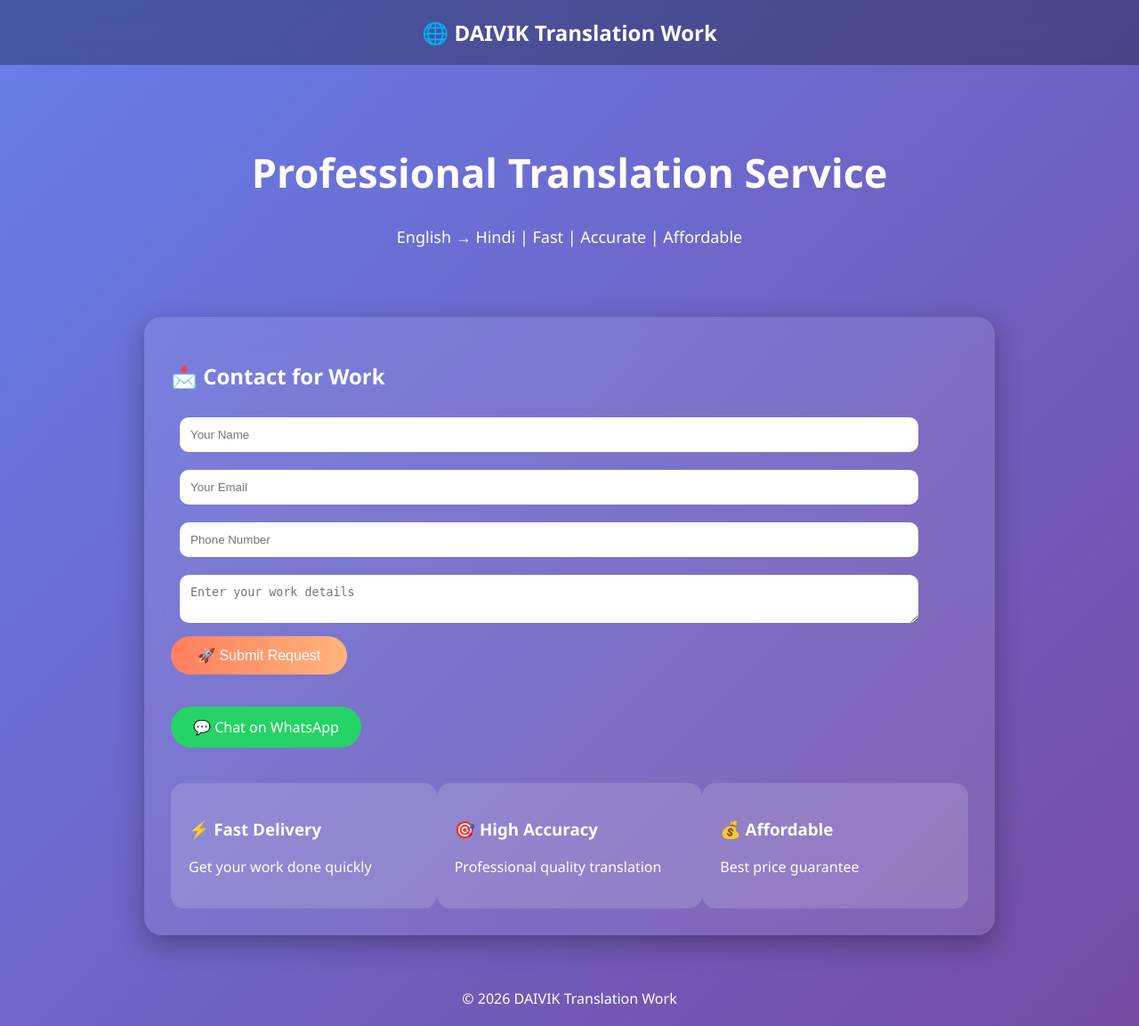
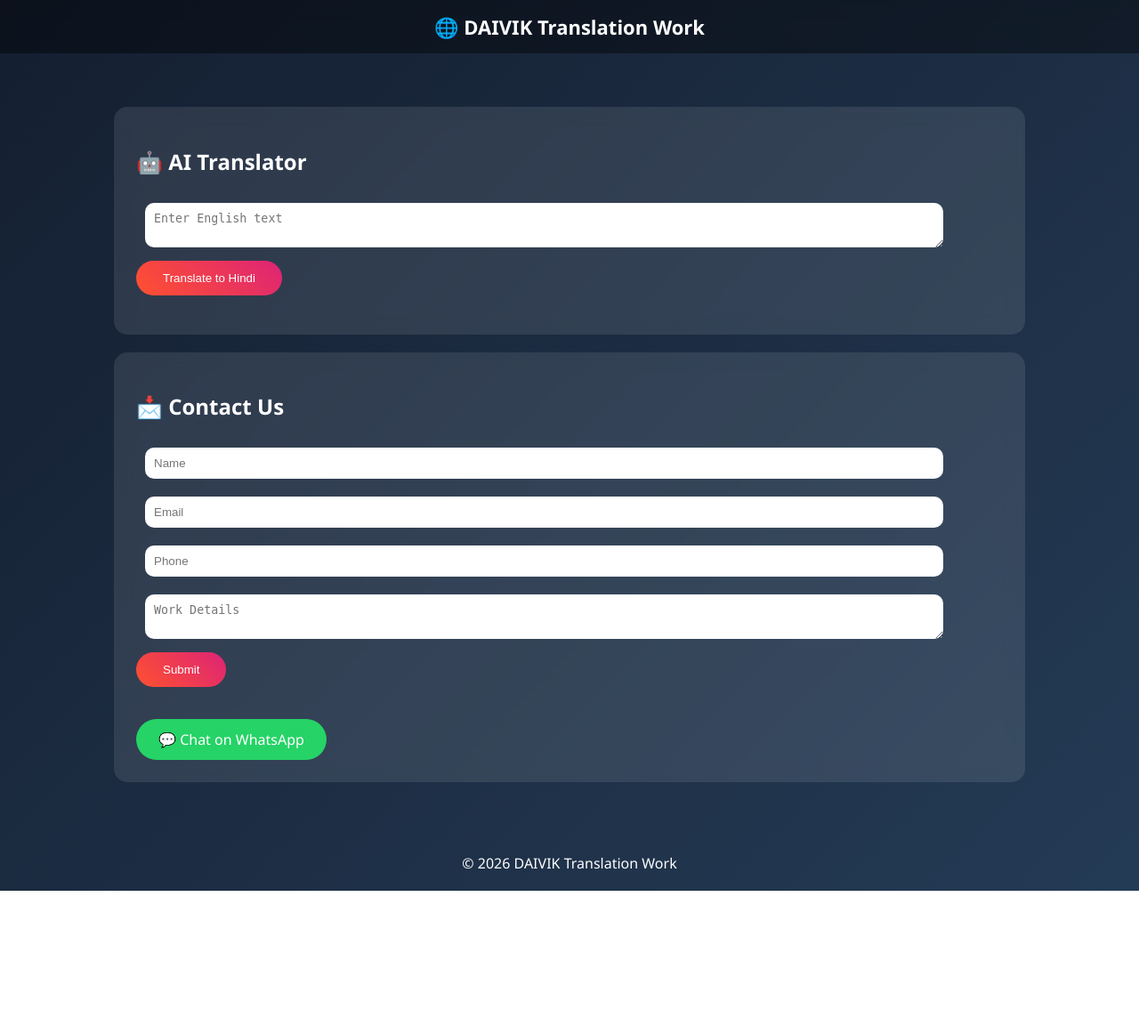
Before and after one commit to placementcellvvw/translator-website, a Flask app: page / in a window 1280 px wide. Shown: the whole page at 89% size. After the commit the page ends 1001 px from the top, so only its background shows below. Run offline with Flask 3, Linux system fonts and the light colour scheme.

Commit message:
Refactor index.html for design and functionality
Updated styles and layout for improved design and usability. Removed unused sections and added new contact form.

```diff
--- a/templates/index.html
+++ b/templates/index.html
@@ -9,70 +9,59 @@
 body {
     margin: 0;
     font-family: 'Segoe UI', sans-serif;
-    background: linear-gradient(135deg, #667eea, #764ba2);
+    background: linear-gradient(135deg, #141e30, #243b55);
     color: white;
-    overflow-x: hidden;
 }
 
 /* Navbar */
 .navbar {
-    padding: 20px;
+    position: sticky;
+    top: 0;
+    background: rgba(0,0,0,0.4);
+    backdrop-filter: blur(10px);
+    padding: 15px;
     text-align: center;
-    font-size: 24px;
+    font-size: 22px;
     font-weight: bold;
-    background: rgba(0,0,0,0.3);
-    backdrop-filter: blur(10px);
 }
 
-/* Hero */
-.hero {
-    text-align: center;
-    padding: 60px 20px;
-    animation: fadeIn 2s ease;
+/* Section */
+.section {
+    width: 80%;
+    margin: auto;
+    padding: 40px 0;
 }
 
-.hero h1 {
-    font-size: 45px;
+/* Card */
+.card {
+    background: rgba(255,255,255,0.1);
+    padding: 25px;
+    border-radius: 15px;
+    backdrop-filter: blur(10px);
+    margin: 20px 0;
 }
 
-.hero p {
-    font-size: 18px;
-}
-
-/* Glass Card */
-.container {
-    width: 70%;
-    margin: auto;
-    padding: 30px;
-    border-radius: 20px;
-    background: rgba(255,255,255,0.1);
-    backdrop-filter: blur(15px);
-    box-shadow: 0px 10px 30px rgba(0,0,0,0.3);
-    animation: slideUp 1.5s ease;
-}
-
-/* Inputs */
+/* Input */
 input, textarea {
     width: 90%;
-    padding: 12px;
+    padding: 10px;
     margin: 10px;
     border-radius: 10px;
     border: none;
 }
 
-/* Buttons */
-button {
-    background: linear-gradient(to right, #ff7e5f, #feb47b);
+/* Button */
+.btn {
+    background: linear-gradient(45deg, #ff512f, #dd2476);
+    padding: 12px 30px;
+    border-radius: 30px;
+    border: none;
     color: white;
-    padding: 12px 30px;
-    border: none;
-    border-radius: 30px;
     cursor: pointer;
-    font-size: 16px;
     transition: 0.3s;
 }
 
-button:hover {
+.btn:hover {
     transform: scale(1.1);
 }
 
@@ -85,48 +74,12 @@ button:hover {
     border-radius: 30px;
     color: white;
     text-decoration: none;
-    transition: 0.3s;
-}
-
-.whatsapp:hover {
-    transform: scale(1.1);
-}
-
-/* Features */
-.features {
-    display: flex;
-    justify-content: space-around;
-    margin-top: 40px;
-}
-
-.feature {
-    width: 30%;
-    background: rgba(255,255,255,0.15);
-    padding: 20px;
-    border-radius: 15px;
-    transition: 0.3s;
-}
-
-.feature:hover {
-    transform: translateY(-10px);
-}
-
-/* Animations */
-@keyframes fadeIn {
-    from {opacity: 0;}
-    to {opacity: 1;}
-}
-
-@keyframes slideUp {
-    from {transform: translateY(50px); opacity: 0;}
-    to {transform: translateY(0); opacity: 1;}
 }
 
 /* Footer */
 footer {
     text-align: center;
     padding: 20px;
-    margin-top: 40px;
 }
 </style>
 
@@ -138,46 +91,39 @@ footer {
 🌐 DAIVIK Translation Work
 </div>
 
-<div class="hero">
-<h1>Professional Translation Service</h1>
-<p>English → Hindi | Fast | Accurate | Affordable</p>
+<div class="section">
+
+<!-- 🤖 AI TRANSLATOR -->
+<div class="card">
+<h2>🤖 AI Translator</h2>
+
+<form method="POST">
+<textarea name="translate_text" placeholder="Enter English text"></textarea>
+<br>
+<button class="btn">Translate to Hindi</button>
+</form>
+
+<h3 style="color:lightgreen;">{{ translated }}</h3>
 </div>
 
-<div class="container">
-
-<h2>📩 Contact for Work</h2>
+<!-- 📩 CONTACT FORM -->
+<div class="card">
+<h2>📩 Contact Us</h2>
 
 <form method="POST">
-<input type="text" name="name" placeholder="Your Name" required>
-<input type="email" name="email" placeholder="Your Email" required>
-<input type="text" name="phone" placeholder="Phone Number" required>
-<textarea name="message" placeholder="Enter your work details"></textarea>
-
-<br>
-<button type="submit">🚀 Submit Request</button>
+<input name="name" placeholder="Name" required>
+<input name="email" placeholder="Email" required>
+<input name="phone" placeholder="Phone" required>
+<textarea name="message" placeholder="Work Details"></textarea>
+<button class="btn">Submit</button>
 </form>
 
-<p style="color: lightgreen;">{{ message }}</p>
+<p style="color:lightgreen;">{{ message }}</p>
 
-<a class="whatsapp" href="https://wa.me/91XXXXXXXXXX">
+<a class="whatsapp" href="https://wa.me/918851304467">
 💬 Chat on WhatsApp
 </a>
 
-<div class="features">
-<div class="feature">
-<h3>⚡ Fast Delivery</h3>
-<p>Get your work done quickly</p>
-</div>
-
-<div class="feature">
-<h3>🎯 High Accuracy</h3>
-<p>Professional quality translation</p>
-</div>
-
-<div class="feature">
-<h3>💰 Affordable</h3>
-<p>Best price guarantee</p>
-</div>
 </div>
 
 </div>
```
